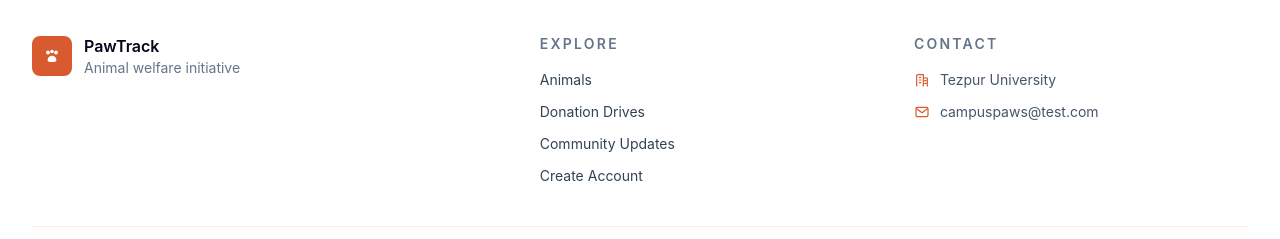
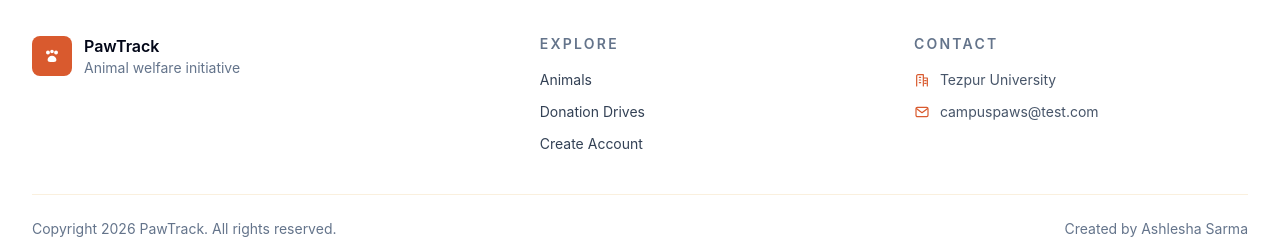
Before and after one commit to ashlesha-sarma/PawTrack, a React (Vite) app in the folder frontend/: page /home in a window 1280 px wide. Shown: the part 2397-2636 px from the top of the page. Built offline with nearby package versions, Linux system fonts and the light colour scheme; no server answers; the HTML template or start-up script is replaced by a standard one; a web font is replaced by a local one.

Commit message:
removed community updates footer

```diff
--- a/frontend/src/components/Footer.jsx
+++ b/frontend/src/components/Footer.jsx
@@ -27,7 +27,6 @@ export default function Footer() {
               {[
                 ['Animals', '/home/animals'],
                 ['Donation Drives', '/home/donations'],
-                ['Community Updates', '/home/explore'],
                 ['Create Account', '/register'],
               ].map(([label, to]) => (
                 <li key={to}>
```
Also changed, not shown: 1 other file (tests, documents, lock files or other folders).
